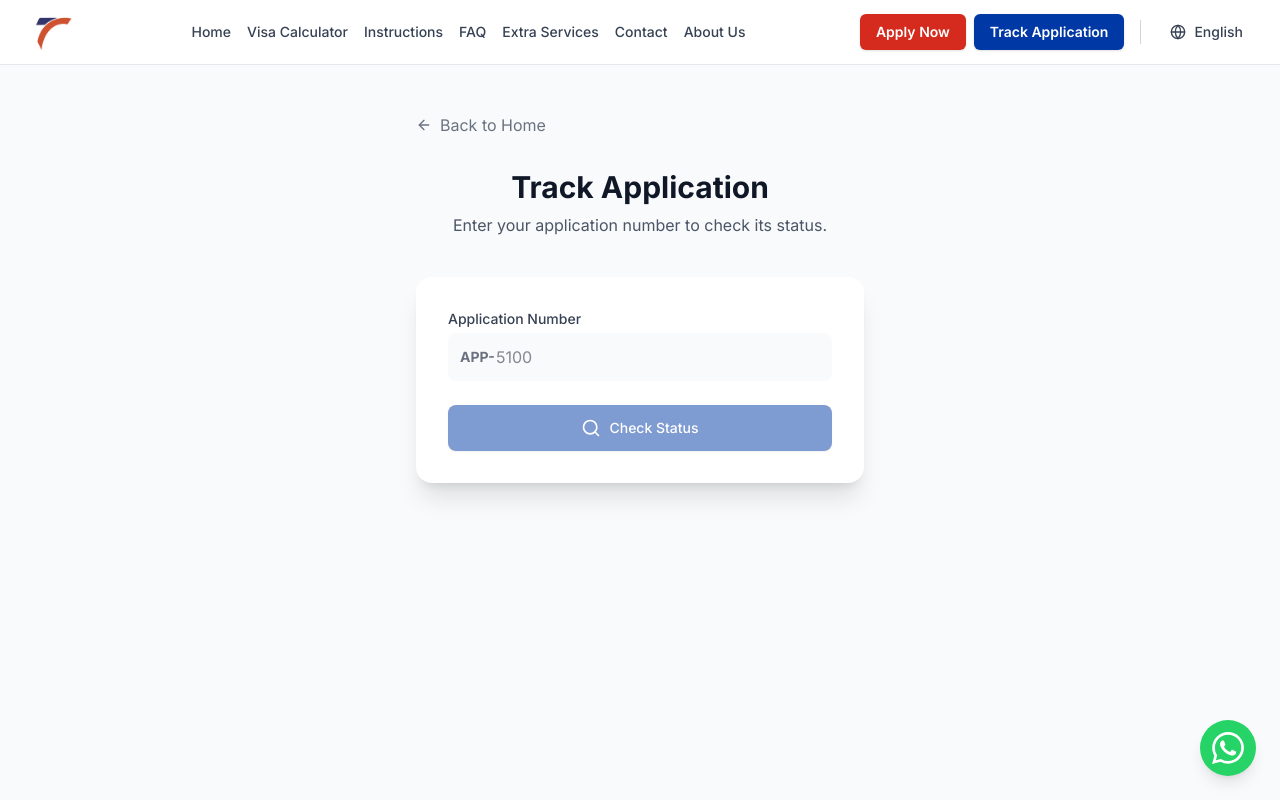
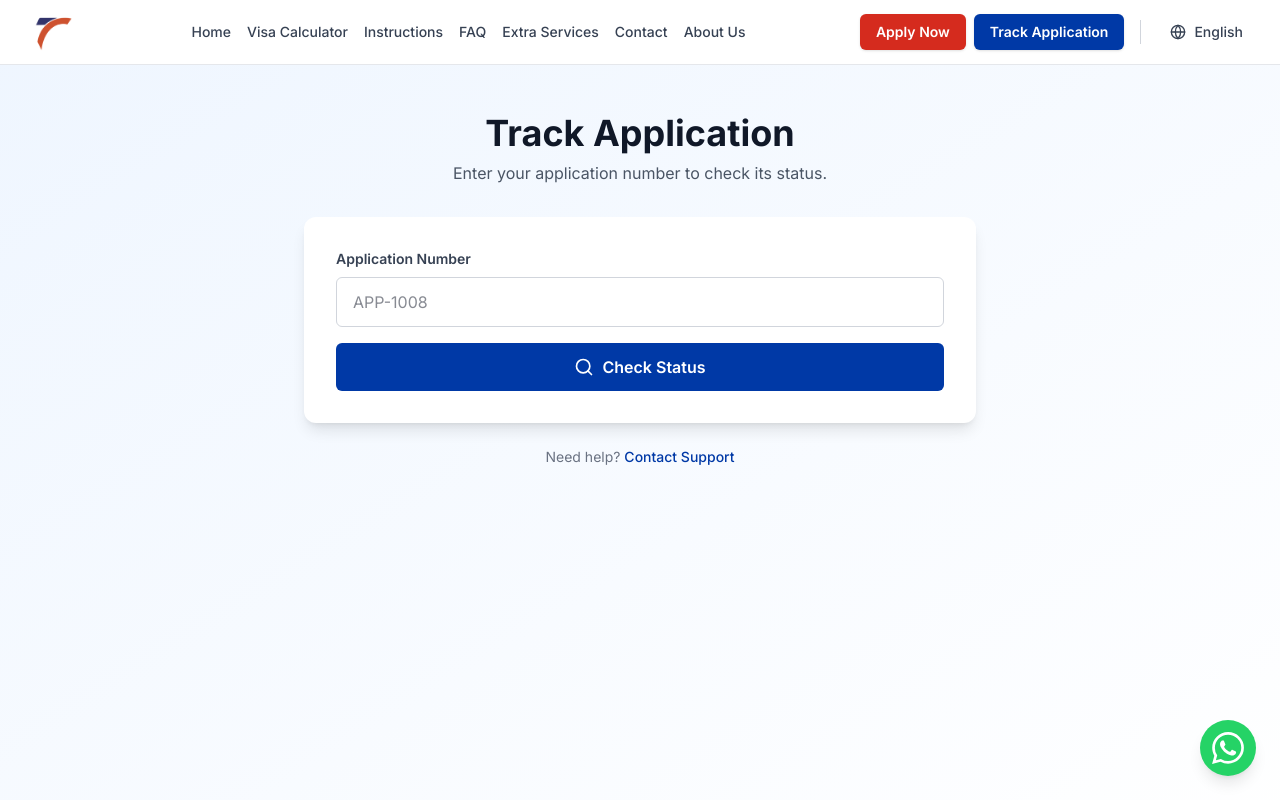
Before and after one commit to timurersoy/russiaonlinevisa, a Next.js app: page /en/track in a window 1280 px wide. Shown: the top 800 px of the page. Built offline with nearby package versions, Linux system fonts and the light colour scheme.

Commit message:
Update Content.tsx

```diff
--- a/app/[locale]/track/Content.tsx
+++ b/app/[locale]/track/Content.tsx
@@ -1,155 +1,7 @@
 'use client';
 
-import { useState } from 'react';
-import { useTranslations } from 'next-intl';
-import { Search, Mail, Phone, ArrowLeft } from 'lucide-react';
-import { Link } from '@/app/i18n/navigation';
+import TrackingForm from '@/components/TrackingForm';
 
 export default function TrackContent() {
-    const t = useTranslations('Common');
-    // Note: Kept 'Common' as per original file used generic keys mostly, or hardcoded.
-    // Assuming messages exist or fallback.
-
-    const [appId, setAppId] = useState('');
-    const [status, setStatus] = useState<string | null>(null);
-    const [loading, setLoading] = useState(false);
-    const [error, setError] = useState<string | null>(null);
-
-    const handleTrack = async (e: React.FormEvent) => {
-        e.preventDefault();
-        if (!appId) return;
-
-        setLoading(true);
-        setError(null);
-        setStatus(null);
-
-        try {
-            // Remove "APP-" prefix if user types it
-            const cleanId = appId.replace(/APP-/i, '').trim();
-
-            const res = await fetch(`/api/track/${cleanId}`);
-            // Note: /api dynamic routes might fail on static export if not generated statically.
-            // But if it's a client-side fetch to an external API (or if user deploys api separately/serverless), it might work.
-            // However, typical static export (GitHub Pages) DOES NOT support API routes.
-            // For now, I leave it as is, but it will 404 on static host unless handled.
-            // The user asked to remove dynamic APIs for "static export build", but client-side fetch is allowed if endpoint exists.
-
-            const data = await res.json();
-
-            if (res.ok && data.success) {
-                setStatus(data.status);
-            } else {
-                setError(data.message || 'Application not found');
-            }
-        } catch (err) {
-            setError('Failed to track application');
-        } finally {
-            setLoading(false);
-        }
-    };
-
-    return (
-        <div className="min-h-screen bg-gray-50 py-12 px-4 sm:px-6 lg:px-8 flex flex-col items-center">
-
-            <div className="w-full max-w-md">
-                <Link href="/" className="flex items-center text-gray-500 hover:text-gray-900 mb-8 transition-colors">
-                    <ArrowLeft className="h-4 w-4 mr-2" /> Back to Home
-                </Link>
-
-                <div className="text-center mb-10">
-                    <h1 className="text-3xl font-bold text-gray-900 mb-2">Track Application</h1>
-                    <p className="text-gray-600">Enter your application number to check its status.</p>
-                </div>
-
-                <div className="bg-white rounded-2xl shadow-xl p-8">
-                    <form onSubmit={handleTrack} className="space-y-6">
-                        <div>
-                            <label htmlFor="appId" className="block text-sm font-medium text-gray-700 mb-1">
-                                Application Number
-                            </label>
-                            <div className="relative">
-                                <div className="absolute inset-y-0 left-0 pl-3 flex items-center pointer-events-none">
-                                    <span className="text-gray-500 font-bold sm:text-sm">APP-</span>
-                                </div>
-                                <input
-                                    type="text"
-                                    id="appId"
-                                    required
-                                    className="pl-12 block w-full rounded-lg border-gray-300 bg-gray-50 py-3 text-gray-900 focus:ring-[#0039A6] focus:border-[#0039A6] transition-colors"
-                                    placeholder="5100"
-                                    value={appId.replace(/^APP-/i, '')}
-                                    onChange={(e) => setAppId(e.target.value)}
-                                />
-                            </div>
-                        </div>
-
-                        <button
-                            type="submit"
-                            disabled={loading || !appId}
-                            className="w-full flex justify-center py-3 px-4 border border-transparent rounded-lg shadow-sm text-sm font-medium text-white bg-[#0039A6] hover:bg-[#002D80] focus:outline-none focus:ring-2 focus:ring-offset-2 focus:ring-[#0039A6] disabled:opacity-50 disabled:cursor-not-allowed transition-all"
-                        >
-                            {loading ? (
-                                <svg className="animate-spin -ml-1 mr-3 h-5 w-5 text-white" xmlns="http://www.w3.org/2000/svg" fill="none" viewBox="0 0 24 24">
-                                    <circle className="opacity-25" cx="12" cy="12" r="10" stroke="currentColor" strokeWidth="4"></circle>
-                                    <path className="opacity-75" fill="currentColor" d="M4 12a8 8 0 018-8V0C5.373 0 0 5.373 0 12h4zm2 5.291A7.962 7.962 0 014 12H0c0 3.042 1.135 5.824 3 7.938l3-2.647z"></path>
-                                </svg>
-                            ) : (
-                                <Search className="h-5 w-5 mr-2" />
-                            )}
-                            {loading ? 'Checking...' : 'Check Status'}
-                        </button>
-                    </form>
-
-                    {error && (
-                        <div className="mt-6 p-4 rounded-lg bg-red-50 border border-red-100 flex items-start gap-3 animate-in fade-in slide-in-from-top-2">
-                            <div className="text-red-500 shrink-0">
-                                <svg className="h-5 w-5" fill="none" viewBox="0 0 24 24" stroke="currentColor">
-                                    <path strokeLinecap="round" strokeLinejoin="round" strokeWidth={2} d="M12 8v4m0 4h.01M21 12a9 9 0 11-18 0 9 9 0 0118 0z" />
-                                </svg>
-                            </div>
-                            <p className="text-sm text-red-700">{error}</p>
-                        </div>
-                    )}
-
-                    {status && (
-                        <div className="mt-8 border-t border-gray-100 pt-6 animate-in fade-in slide-in-from-top-4">
-                            <div className="text-center mb-6">
-                                <p className="text-sm text-gray-500 mb-2">Current Status</p>
-                                <span className={`inline-flex px-4 py-2 rounded-full text-sm font-bold tracking-wide uppercase
-                                    ${status === 'APPROVED' || status === 'CONFIRMED' ? 'bg-green-100 text-green-800' :
-                                        status === 'REJECTED' || status === 'DECLINED' ? 'bg-red-100 text-red-800' :
-                                            'bg-yellow-100 text-yellow-800'
-                                    }`}>
-                                    {status}
-                                </span>
-                            </div>
-
-                            <div className="bg-blue-50 rounded-lg p-5 border border-blue-100">
-                                <h4 className="font-semibold text-blue-900 mb-2 flex items-center gap-2">
-                                    Need details?
-                                </h4>
-                                <p className="text-sm text-blue-800 mb-4">
-                                    For the details, please get in touch with us:
-                                </p>
-                                <div className="space-y-3">
-                                    <a href="mailto:info@russiaonlinevisa.com" className="flex items-center gap-3 text-sm text-gray-600 hover:text-[#0039A6] transition-colors p-2 bg-white rounded border border-blue-100 hover:border-blue-300 hover:shadow-sm">
-                                        <div className="bg-blue-100 p-2 rounded-full text-[#0039A6]">
-                                            <Mail className="h-4 w-4" />
-                                        </div>
-                                        <span>info@russiaonlinevisa.com</span>
-                                    </a>
-                                    <a href="tel:+905302028530" className="flex items-center gap-3 text-sm text-gray-600 hover:text-[#0039A6] transition-colors p-2 bg-white rounded border border-blue-100 hover:border-blue-300 hover:shadow-sm">
-                                        <div className="bg-blue-100 p-2 rounded-full text-[#0039A6]">
-                                            <Phone className="h-4 w-4" />
-                                        </div>
-                                        <span>+90 530 202 85 30</span>
-                                    </a>
-                                </div>
-                            </div>
-                        </div>
-                    )}
-                </div>
-            </div>
-        </div>
-    );
+    return <TrackingForm />;
 }
```
